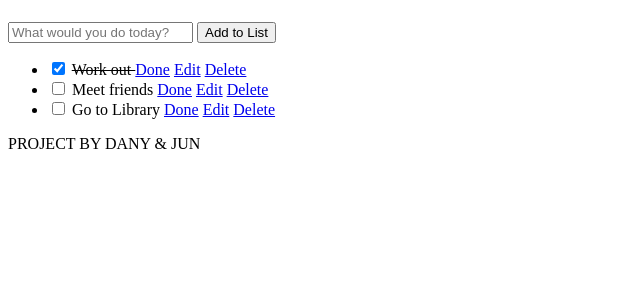
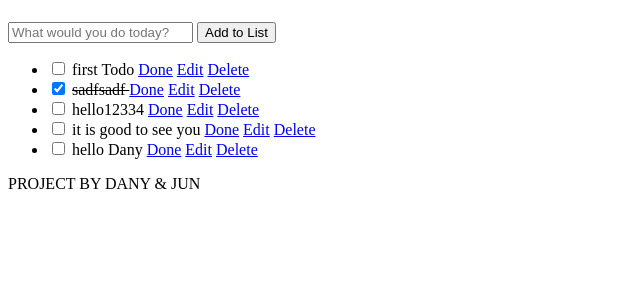
Before and after one commit to DailyRoutiner/WhatTodo, a Flask app: page / in a window 1280 px wide. Shown: the part 58-358 px from the top of the page, without its empty margins (0-640 px from the left). Run offline with Flask 3, Linux system fonts and the light colour scheme; data comes from the database, SQL or seed files in the repository; both versions use the stored data as it was after the commit.

Commit message:
Todo CRUD complete

```diff
--- a/app/templates/index.html
+++ b/app/templates/index.html
@@ -21,9 +21,9 @@
           <span {% if todo.status %} style="text-decoration: line-through;" {% endif %}>
             {{todo.content}}
           </span>
-          <a href="{{ url_for('main.check', index=loop.index0) }}">Done</a>
-          <a href="{{ url_for('main.edit', index=loop.index0) }}">Edit</a>
-          <a href="{{ url_for('main.delete', index=loop.index0) }}">Delete</a>
+          <a href="{{ url_for('main.check', index=todo.id) }}">Done</a>
+          <a href="{{ url_for('main.edit', index=todo.id) }}">Edit</a>
+          <a href="{{ url_for('main.delete', index=todo.id) }}">Delete</a>
         </li>
         {% endfor %}
       </ul>
--- a/app/views/main_views.py
+++ b/app/views/main_views.py
@@ -1,43 +1,27 @@
+from datetime import datetime
 from flask import render_template, Blueprint, request, redirect, url_for
 import random
+
+from app import db
 from app.data.todo_model import Todo
 
-bp = Blueprint('home_list', __name__, url_prefix='/')
+bp = Blueprint('main', __name__, url_prefix='/')
 
 names = ["Dany", "Jun"]
-todos = [
-    {
-        'content': "Work out",
-        "status": True
-    },
-    {
-        'content': "Meet friends",
-        "status": False
-    },
-    {
-        'content': "Go to Library",
-        "status": False
-    }
-]
-
 
 @bp.route('/')
 def index():
-    tt = Todo.query.get(1)
-    print(tt)
-    return render_template("index.html", name=random.choice(names), todos=todos)
-
-    #return render_template("index.html", name=random.choice(names), todos=todo_list)
+    todo_list = Todo.query.all()
+    return render_template("index.html", name=random.choice(names), todos=todo_list)
 
 
 @bp.route('/add', methods=['POST'])
 def add():
     todo = request.form['todo']
     # Fetch the value from the element that has 'todo' name
-    todos.append({
-        'content': todo,
-        "status": False
-    })
+    todo_obj = Todo(content=todo, status=False, create_date=datetime.now())
+    db.session.add(todo_obj)
+    db.session.commit()
     # Append the value to the 'todos' array
     return redirect(url_for("main.index"))
     # Redirect to the index page
@@ -46,9 +30,10 @@ def add():
 
 @bp.route('/edit/<int:index>', methods=['GET','POST'])
 def edit(index):
-    todo = todos[index]
+    todo = Todo.query.get(index)
     if request.method == 'POST':
-        todo['content'] = request.form['todo']
+        todo.content = request.form['todo']
+        db.session.commit()
         return redirect(url_for("main.index"))
     else:
         return render_template("edit.html", todo=todo, index=index)
@@ -56,13 +41,18 @@ def edit(index):
 
 @bp.route("/check/<int:index>")
 def check(index):
-    todos[index]['status'] = not todos[index]['status']
+    # todos[index]['status'] = not todos[index]['status']
+    todo = Todo.query.get(index)
+    todo.status = not todo.status
+    db.session.commit()
     return redirect(url_for("main.index"))
 
 
 @bp.route("/delete/<int:index>")
 def delete(index):
-    del todos[index]
+    # del todos[index]
+    db.session.delete(Todo.query.get(index))
+    db.session.commit()
     return redirect(url_for("main.index"))
 
 
```
Also changed, not shown: pybo.db.
